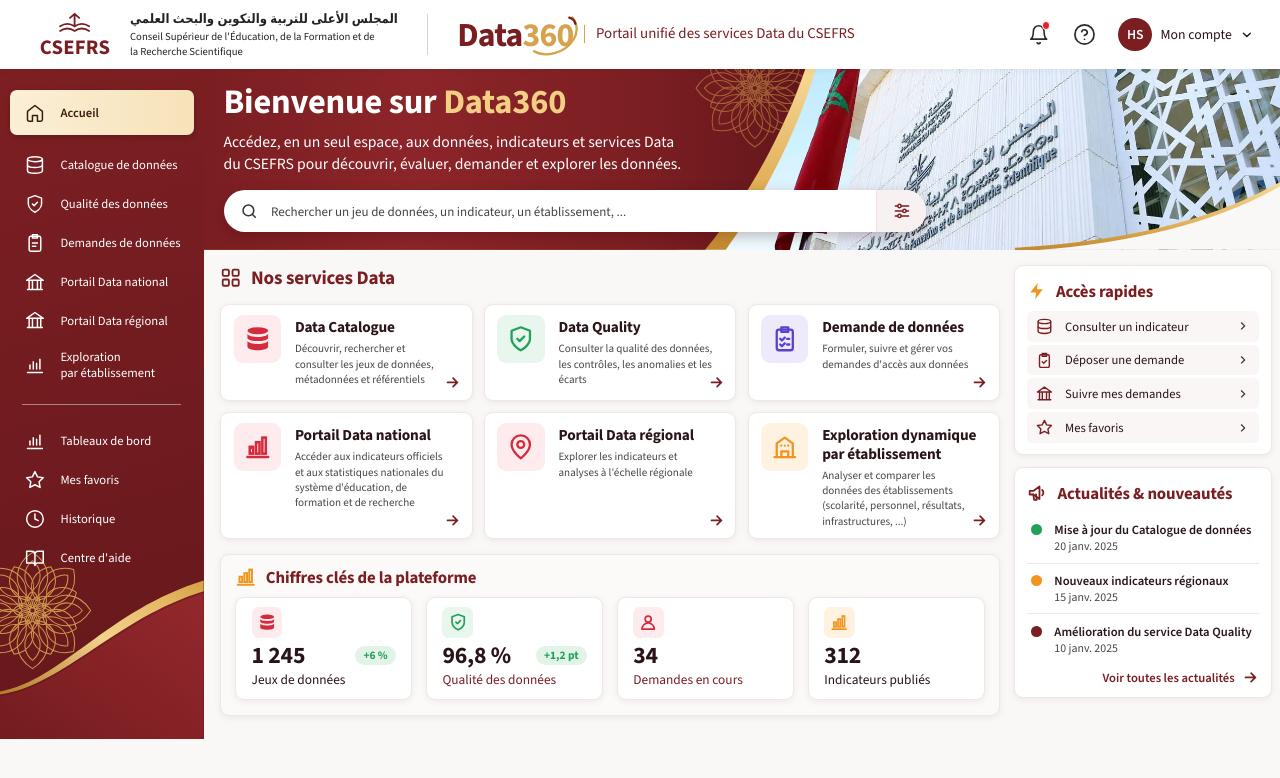
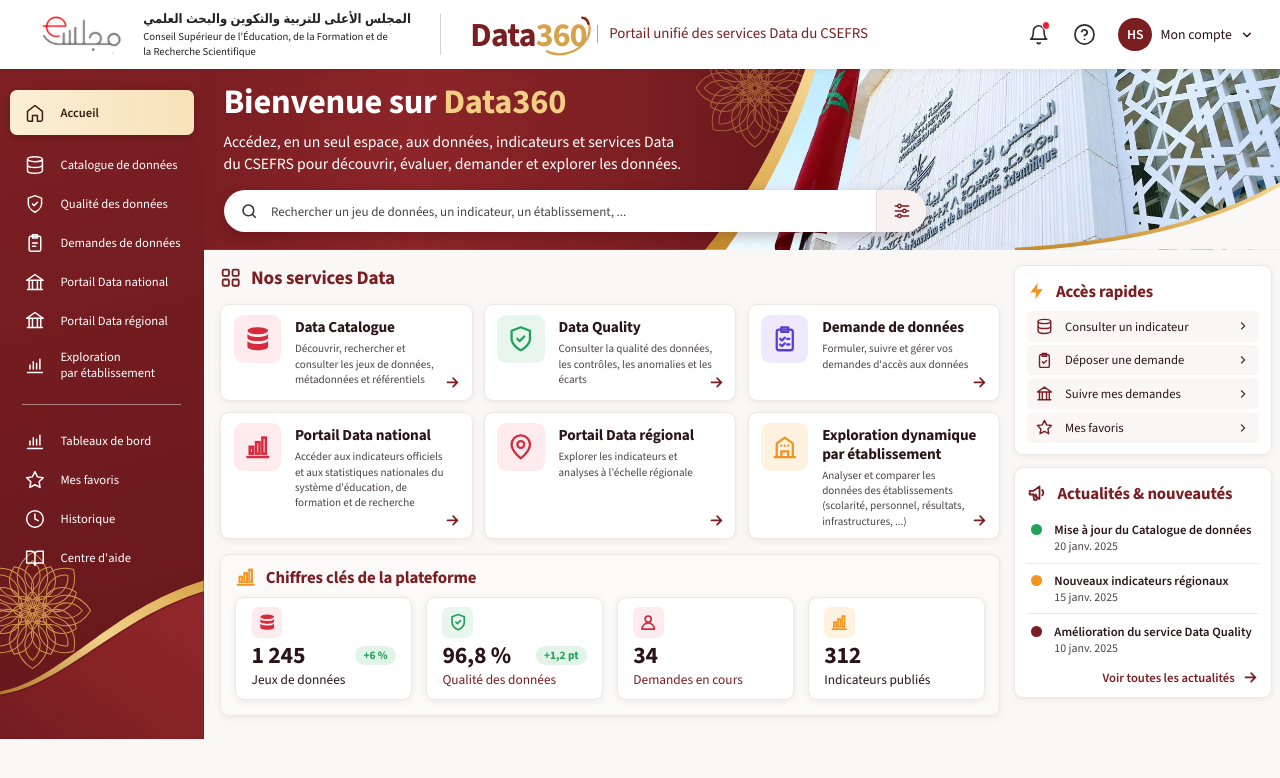
Before and after one commit to ayoubImpossible/Data360, a plain HTML site: page index.html in a window 1280 px wide. Drawn offline with nearby package versions, Linux system fonts and the light colour scheme.

Commit message:
Remplacement du logo par Majlis

```diff
--- a/index.html
+++ b/index.html
@@ -13,10 +13,7 @@
   <header class="topbar">
     <div class="brand">
       <div class="brand-logo">
-        <svg width="46" height="34" viewBox="0 0 46 34" fill="none" stroke="currentColor" stroke-width="2.4" stroke-linecap="round" stroke-linejoin="round">
-          <path d="M4 20c6-4 13-4 19 0 6-4 13-4 19 0"/><path d="M4 26c6-4 13-4 19 0 6-4 13-4 19 0"/><path d="M23 20V4"/><path d="M17 9l6-5 6 5"/>
-        </svg>
-        <strong>CSEFRS</strong>
+        <img src="img/logo-majlis.png" alt="Majlis">
       </div>
       <div class="brand-name">
         <span class="ar">المجلس الأعلى للتربية والتكوين والبحث العلمي</span>
--- a/style.css
+++ b/style.css
@@ -49,6 +49,7 @@ svg { flex-shrink: 0; }
 }
 .brand { display: flex; align-items: center; gap: 26px; }
 .brand-logo { display: flex; flex-direction: column; align-items: center; color: #7a1e22; }
+.brand-logo img { height: 54px; width: auto; display: block; }
 .brand-logo strong { font-size: 27px; font-weight: 800; color: var(--bordeaux); line-height: 1; letter-spacing: .3px; }
 .brand-name { font-size: 14px; line-height: 1.38; color: #222; font-weight: 500; }
 .brand-name .ar { font-size: 17px; font-weight: 700; direction: rtl; display: block; text-align: left; margin-bottom: 1px; font-family: "Segoe UI", Tahoma, sans-serif; }
```
Also changed, not shown: img/logo-majlis.png (added).
